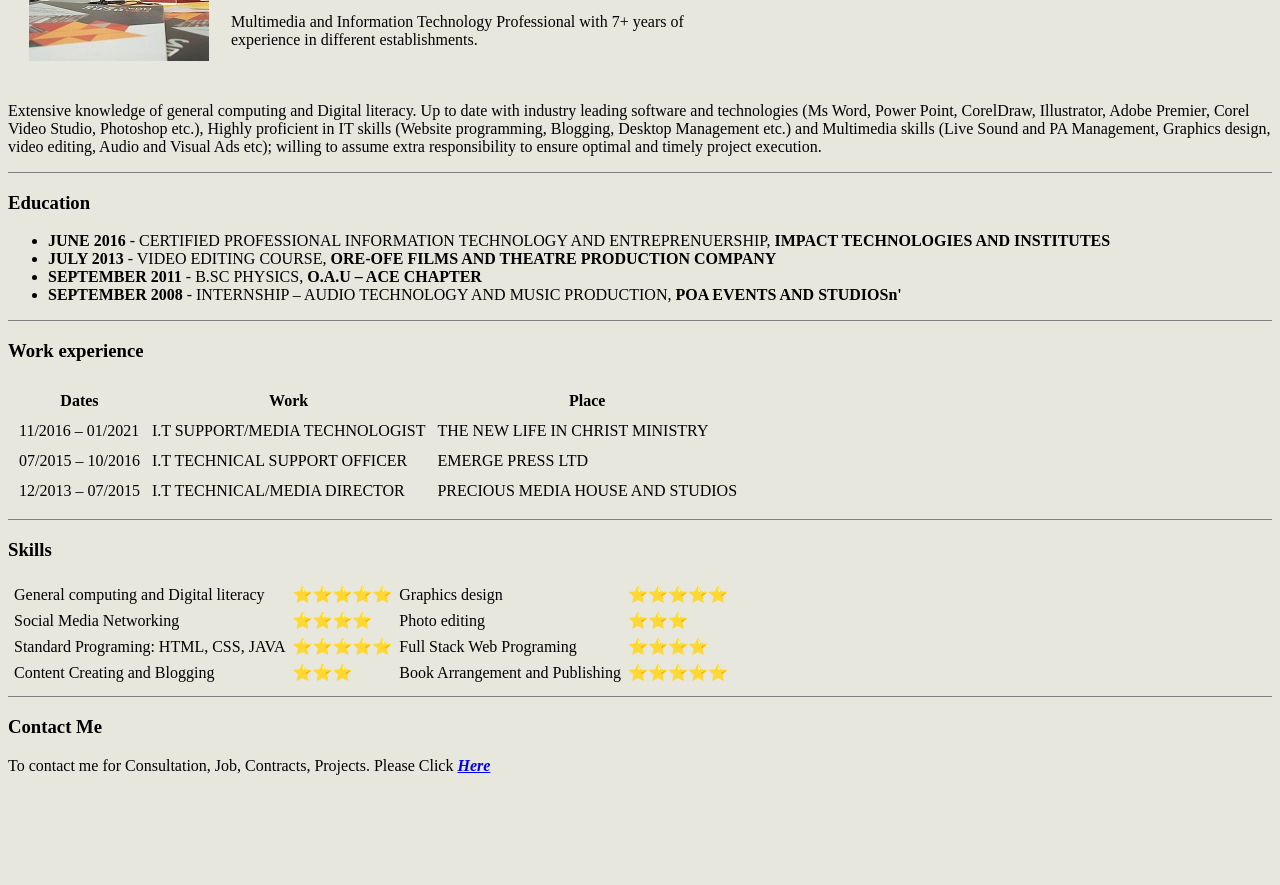
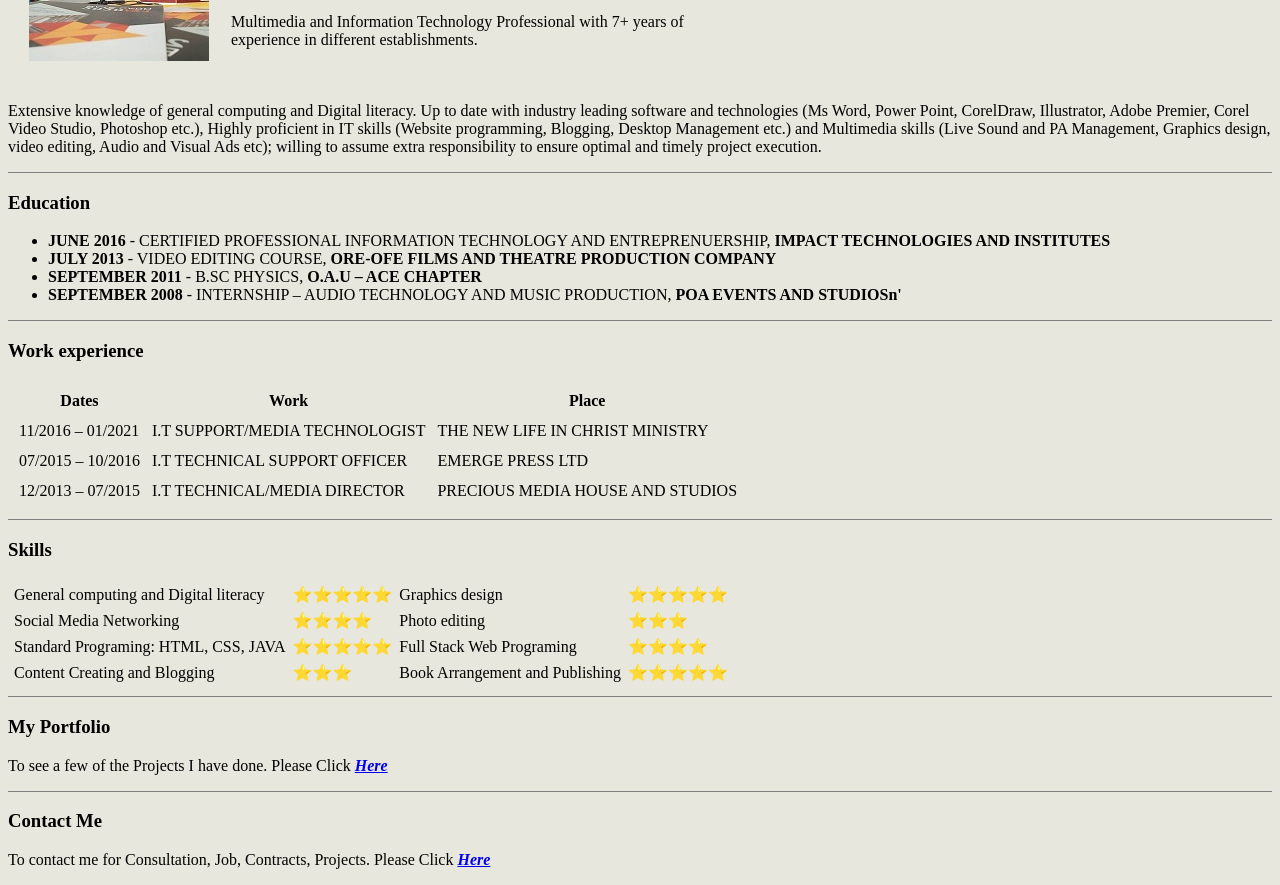
Before and after one commit to emmakins/personal-web, a plain HTML site: page index.html in a window 1280 px wide. Shown: the part 148-1033 px from the top of the page. Before the commit the page ends 939 px from the top, so only its background shows below. Drawn offline with Linux system fonts and the light colour scheme.

Commit message:
Add files via upload

```diff
--- a/index.html
+++ b/index.html
@@ -90,6 +90,10 @@
     </tr>
   </table>
   <hr size="1" noshade>
+  <h3>My Portfolio</h3>
+  <p>To see a few of the Projects I have done.
+    Please Click <strong><a href="portfolio.html"><em>Here</em></a></strong></p>
+  <hr size="1" noshade>
   <h3>Contact Me</h3>
   <p>To contact me for Consultation, Job, Contracts, Projects.
     Please Click <strong><a href="contact-me.html"><em>Here</em></a></strong></p>
```
